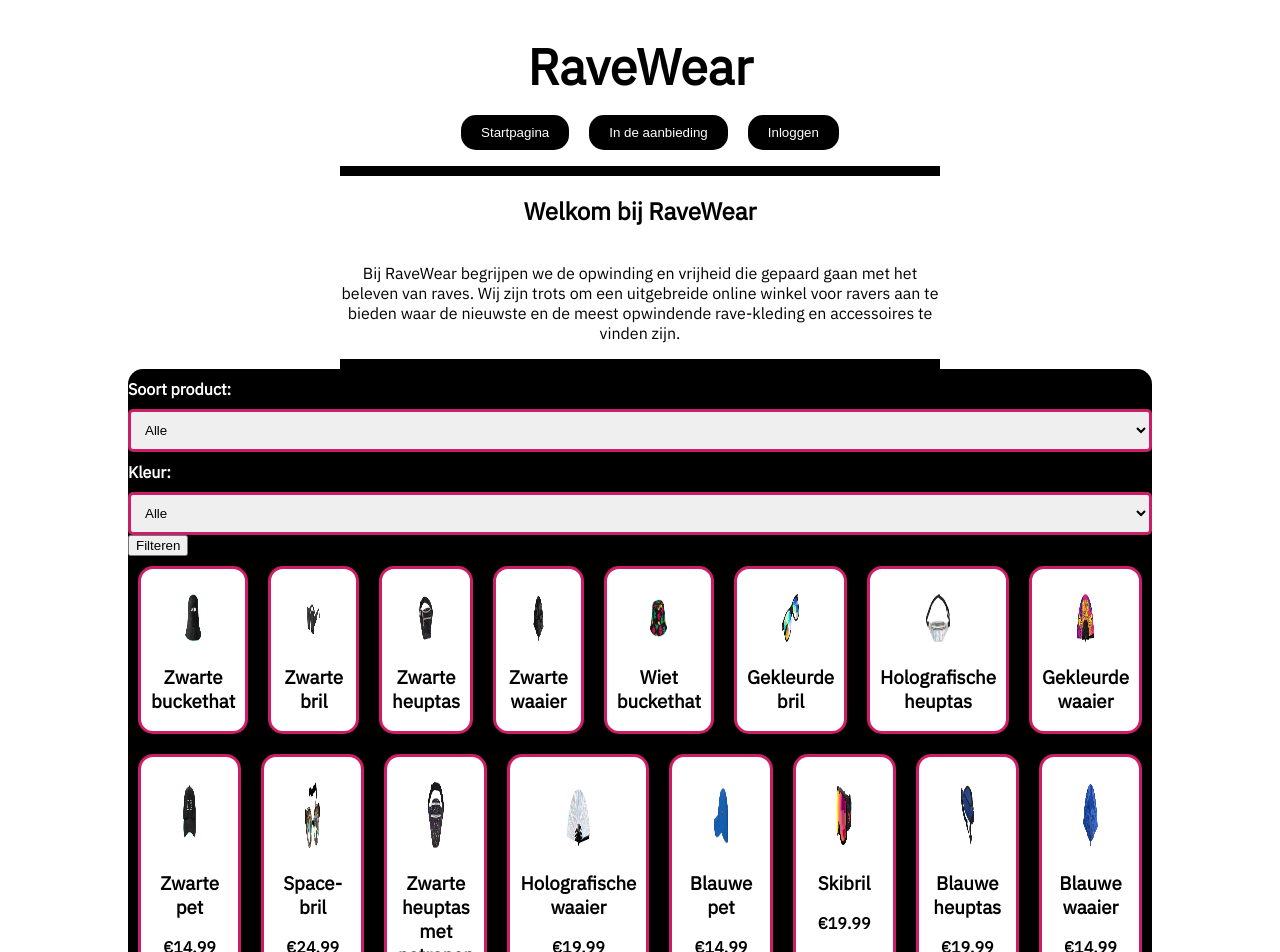
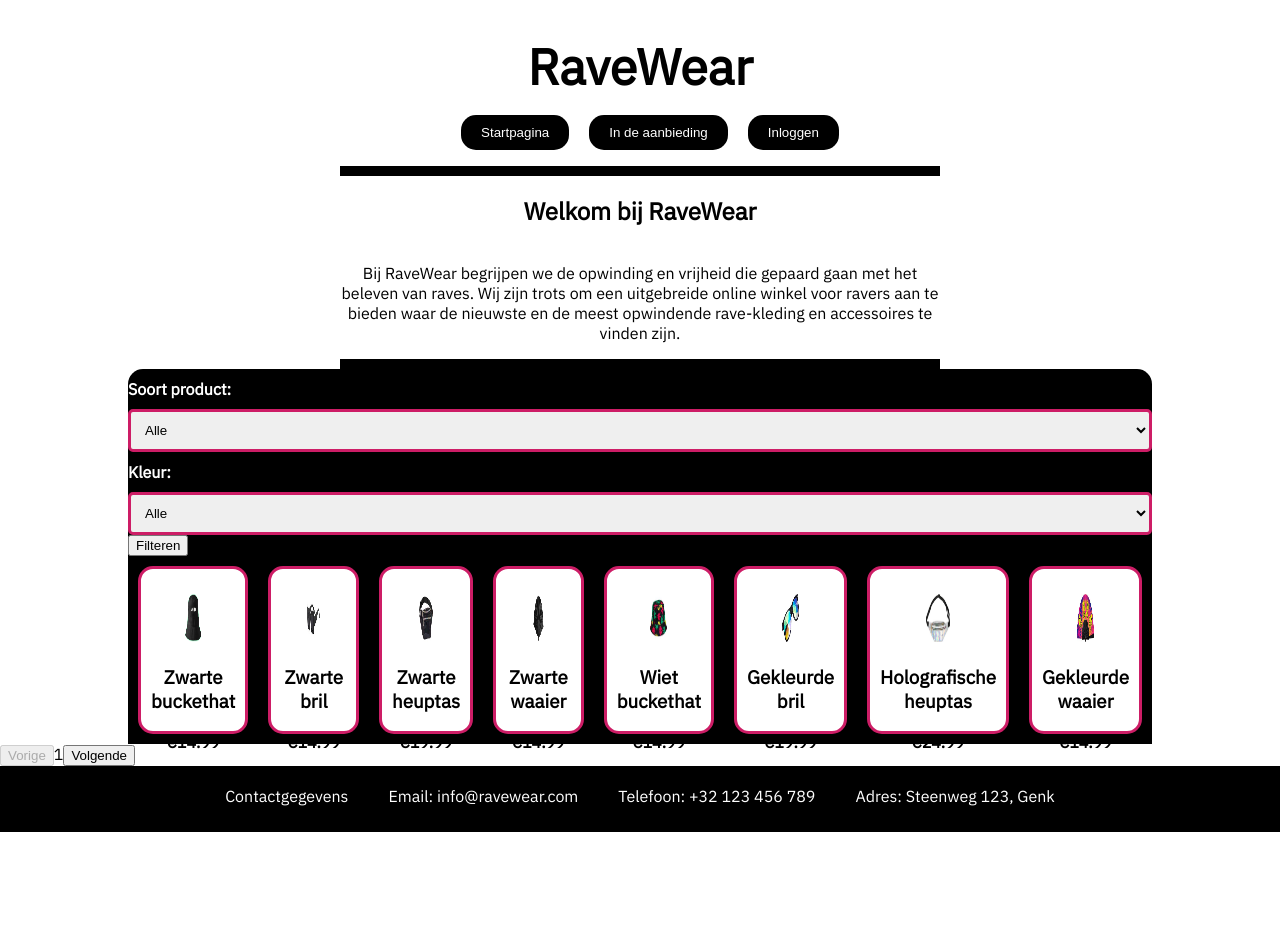
Before and after one commit to TomKwanten/Werkpakket2, a Vue app: page /overzicht in a window 1280 px wide. Shown: the top 952 px of the page. After the commit the page ends 832 px from the top, so only its background shows below. Built offline with nearby package versions, Linux system fonts and the light colour scheme.

Commit message:
paginatie

```diff
--- a/src/components/ProductCardComponent.vue
+++ b/src/components/ProductCardComponent.vue
@@ -27,7 +27,7 @@
     </form>
 
     <section class="container-product1">
-        <div v-for="product in filteredProducts" :key="product.id" class="product">
+      <div v-for="product in paginatedProducts" :key="product.id" class="product">
         <a :href="'product.html?id=' + product.id" class="product-link">
           <img :src="product.image" :alt="product.title">
           <h3>{{ product.title }}</h3>
@@ -35,11 +35,17 @@
         </a>
       </div>
     </section>
+
+    <div class="pagination">
+      <button @click="changePage(-1)" :disabled="currentPage === 1">Vorige</button>
+      <span>{{ currentPage }}</span>
+      <button @click="changePage(1)" :disabled="currentPage === totalPages">Volgende</button>
+    </div>
   </div>
 </template>
 
 <script>
-  import productsData from '../../products.json';
+import productsData from "../../products.json";
 
 export default {
   data() {
@@ -54,6 +60,8 @@
         productColor: "alle",
       },
       products: productsData.products,
+      itemsPerPage: 8,
+      currentPage: 1,
     };
   },
   computed: {
@@ -69,11 +77,26 @@
 
       return filtered;
     },
+    totalPages() {
+      return Math.ceil(this.filteredProducts.length / this.itemsPerPage);
+    },
+    paginatedProducts() {
+      const startIndex = (this.currentPage - 1) * this.itemsPerPage;
+      const endIndex = startIndex + this.itemsPerPage;
+      return this.filteredProducts.slice(startIndex, endIndex);
+    },
   },
   methods: {
     filterProducts() {
       // Voeg hier indien nodig extra logica toe voor het filteren
     },
+    changePage(value) {
+      this.currentPage += value;
+    },
   },
 };
 </script>
+
+<style scoped>
+/* Voeg hier je stijlen toe */
+</style>
```
Lines whose indentation alone changed are shown as unchanged.
